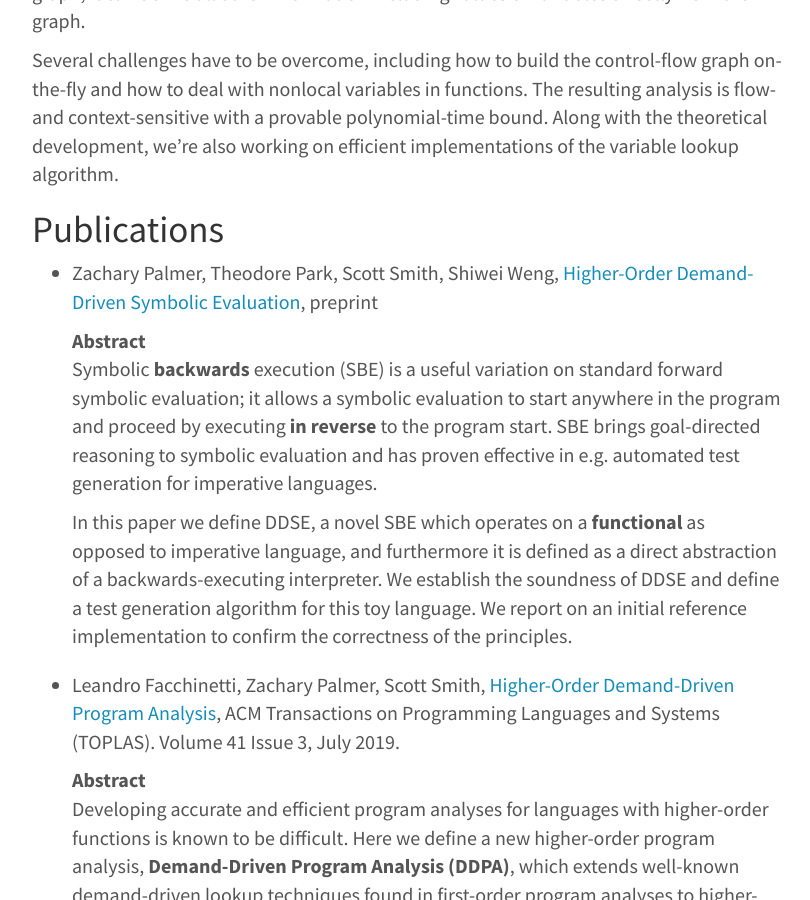
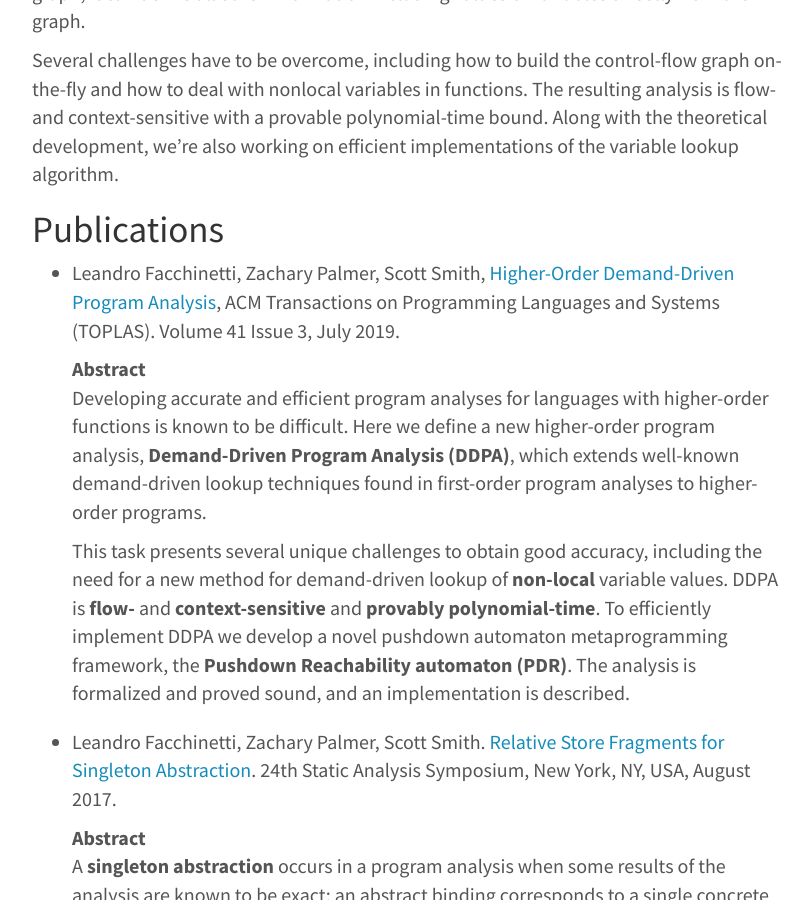
Before and after one commit to JHU-PL-Lab/www-pl-lab, a Jekyll site: the page built from projects/demand-driven-program-analysis/demand-driven-program-analysis.md, in a window 1280 px wide and 900 px high, scrolled down 402 px. Shown: the whole window, without its empty margins (233-1043 px from the left). Built offline with Jekyll 4.4.1, drawn with Linux system fonts in a browser that asks for light colours.

Commit message:
add project ddse and move the ddse paper entry

```diff
--- a/projects/demand-driven-program-analysis/demand-driven-program-analysis.md
+++ b/projects/demand-driven-program-analysis/demand-driven-program-analysis.md
@@ -22,14 +22,6 @@ working on efficient implementations of the variable lookup algorithm.
 
 Publications
 ------------
-
-- Zachary Palmer, Theodore Park, Scott Smith, Shiwei Weng, [Higher-Order Demand-Driven Symbolic Evaluation](/projects/demand-driven-program-analysis/papers/higher-order-demand-driven-symbolic-execution-preprint.pdf), preprint
-
-  Abstract
-
-  : Symbolic **backwards** execution (SBE) is a useful variation on standard forward symbolic evaluation; it allows a symbolic evaluation to start anywhere in the program and proceed by executing **in reverse** to the program start. SBE brings goal-directed reasoning to symbolic evaluation and has proven effective in e.g. automated test generation for imperative languages.
-
-    In this paper we define DDSE, a novel SBE which operates on a **functional** as opposed to imperative language, and furthermore it is defined as a direct abstraction of a backwards-executing interpreter. We establish the soundness of DDSE and define a test generation algorithm for this toy language. We report on an initial reference implementation to confirm the correctness of the principles.
 
 - Leandro Facchinetti, Zachary Palmer, Scott Smith, [Higher-Order Demand-Driven Program Analysis](/projects/demand-driven-program-analysis/papers/higher-order-demand-driven-program-analysis-toplas.pdf), ACM Transactions on Programming Languages and Systems (TOPLAS). Volume 41 Issue 3, July 2019.
 
```
Also changed, not shown: _data/projects.yml (+9 -4 lines), projects/big-bang/big-bang.md (+1 -1 lines), projects/demand-driven-symbolic-execution/demand-driven-symbolic-execution.md (added, +23 -0 lines), 2 other files.
